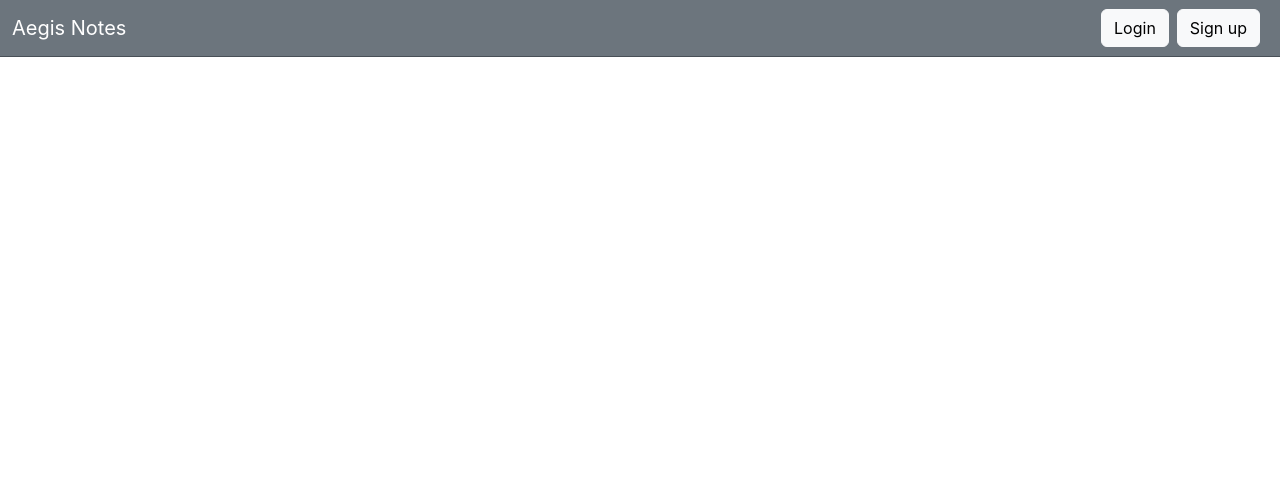
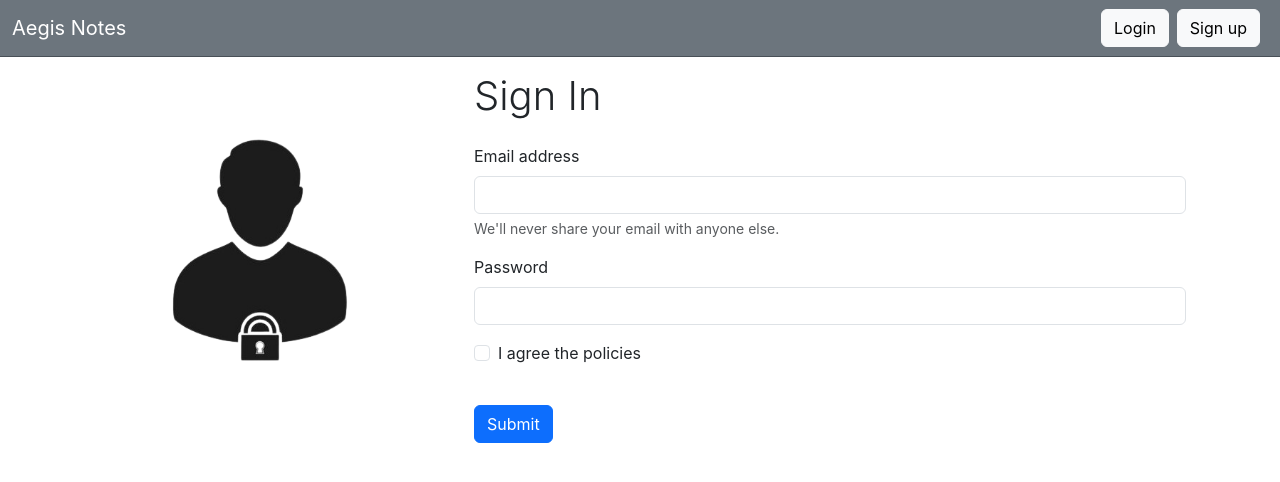
Before and after one commit to lokeshkharkwal7/Aegis-Notes-MERN, a React (Create React App) app in the folder frontend/: page / in a window 1280 px wide. Shown: the top 482 px of the page. Built offline with nearby package versions, Linux system fonts and the light colour scheme.

Commit message:
Update App.js
updated repo to deploy on vercel

```diff
--- a/frontend/src/App.js
+++ b/frontend/src/App.js
@@ -38,6 +38,8 @@ function App() {
           <Route path="/about" element={<About />} />
 
           <Route path="/login" element={<Loginpage />} />
+          <Route path="/" element={<Loginpage />} />
+
           <Route path="/signup" element={<Signup />} />
         </Routes>
      </>
```
